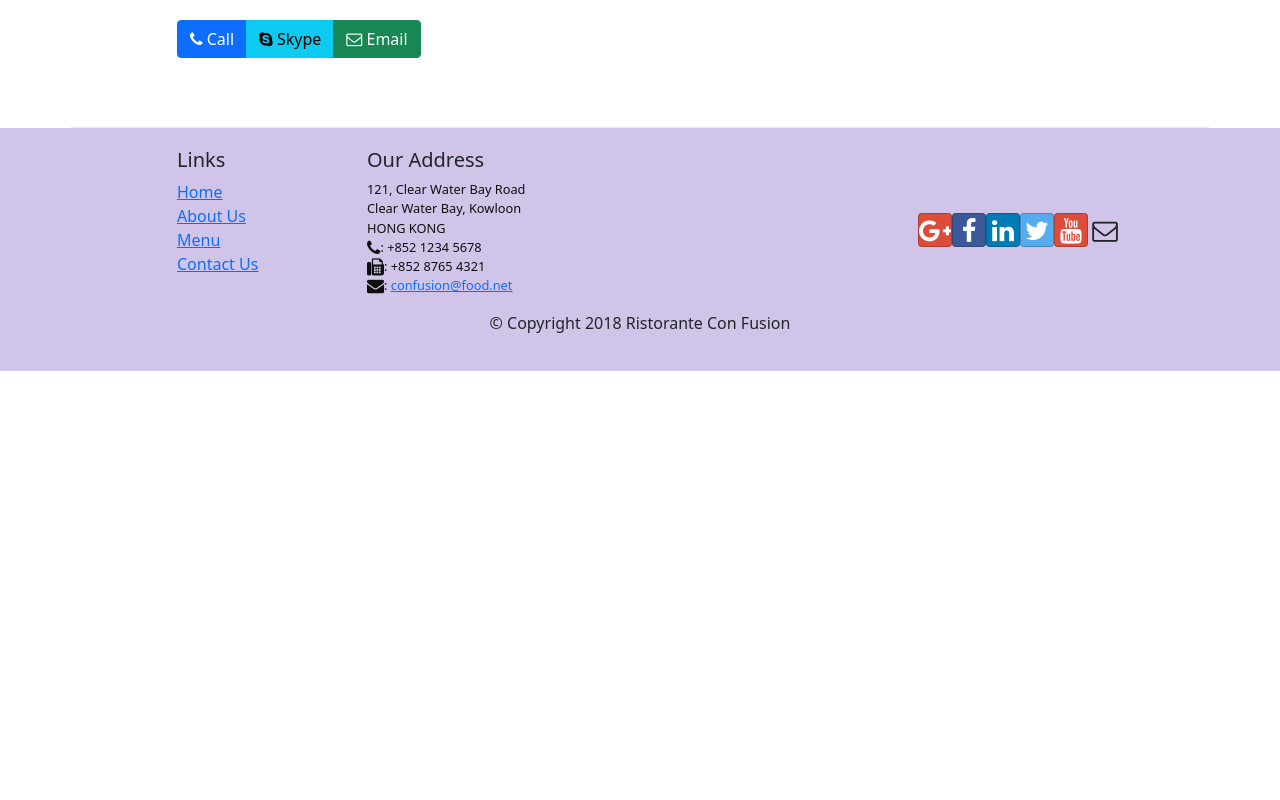
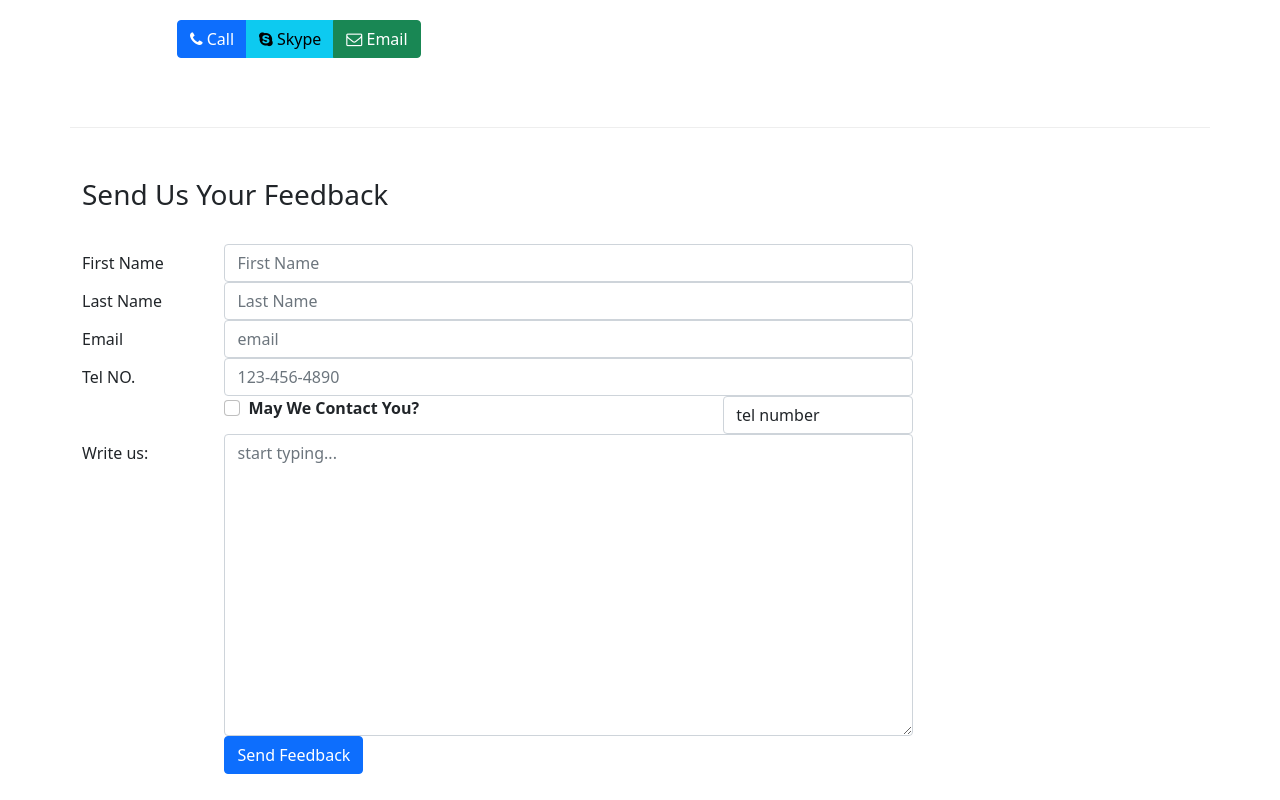
Before and after one commit to suryansh-max/Confusion, a React (Create React App) app: page /contactus in a window 1280 px wide. Shown: the part 740-1540 px from the top of the page. Before the commit the page ends 1111 px from the top, so only its background shows below. Built offline with nearby package versions, Linux system fonts and the light colour scheme.

Commit message:
controlled forms

```diff
--- a/src/components/ContactComponent.js
+++ b/src/components/ContactComponent.js
@@ -1,9 +1,45 @@
-import React from 'react';
+import React, { Component } from 'react';
 import { Link } from 'react-router-dom';
-import { Breadcrumb, BreadcrumbItem } from 'reactstrap';
+import { Breadcrumb, BreadcrumbItem, Button, Form, FormGroup, Label, Col, Input } from 'reactstrap';
 
-function Contact(props) {
-    return(
+class Contact extends Component {
+
+    constructor(props){
+        super(props);
+
+        this.state = {
+            firstname : '',
+            lastname : '' ,
+            telnum : '',
+            email : '',
+            agree : false ,
+            contactType : '',
+            message : ''
+        }
+        this.HandleSumbit = this.HandleSumbit.bind(this);
+        this.HandleInput = this.HandleInput.bind(this);
+    }
+
+    HandleInput(event){
+        const target = event.target;
+        const name = target.name;
+        const value = target.type === 'checkbox' ? target.checked : target.value;
+
+        this.setState(
+            {[name] : value}
+        );
+
+        console.log('handle input invocked');
+    }
+
+    HandleSumbit(event){
+        console.log(JSON.stringify(this.state));
+        alert(JSON.stringify(this.state));
+        event.preventDefault();
+    }
+
+    render() {
+        return (
             <div className="container">
                 <div className="row">
                     <Breadcrumb className="bc">
@@ -44,8 +80,72 @@
                         </div>
                     </div>
                 </div>
+                <div className="row row-content">
+                    <div className="col-12">
+                        <h3>Send Us Your Feedback</h3><br />
+                    </div>
+                    <div className="col-12 col-md-9" >
+                        <Form onSubmit={this.HandleSumbit}>
+                            <FormGroup row className="fg">
+                                <Label md={2} htmlFor="firstname">First Name</Label>
+                                <Col md={10}>
+                                    <Input type="text" name="firstname" id="firstname" placeholder="First Name" value={this.state.firstname} onChange={this.HandleInput} />
+                                </Col>
+                            </FormGroup>
+                            <FormGroup row className="fg">
+                                <Label md={2} htmlFor="lastname">Last Name</Label>
+                                <Col md={10}>
+                                    <Input type="text" name="lastname" id="lastname" placeholder="Last Name" value={this.state.lastname} onChange={this.HandleInput} />
+                                </Col>
+                            </FormGroup>
+                            <FormGroup row className="fg">
+                                <Label md={2} htmlFor="email">Email</Label>
+                                <Col md={10}>
+                                    <Input type="email" name="email" id="email" placeholder="email" value={this.state.email} onChange={this.HandleInput} />
+                                </Col>
+                            </FormGroup >
+                            <FormGroup row className="fg">
+                                <Label md={2} htmlFor="telnum">Tel NO.</Label>
+                                <Col md={10}>
+                                    <Input type="number" name="telnum" id="telnum" placeholder="123-456-4890" value={this.state.telnum} onChange={this.HandleInput} />
+                                </Col>
+                            </FormGroup>
+                            <FormGroup row className="fg">
+                                <Col md={{size : 6 , offset : 2}} >
+                                    <FormGroup check>
+                                        <Label check>
+                                            <Input type="checkbox" name="agree" checked={this.state.agree} onChange={this.HandleInput} />
+                                            {' '}<strong>May We Contact You?</strong>
+                                        </Label>
+                                    </FormGroup>
+                                </Col>
+                                <Col md={{size : 3 , offset : 1}} >
+                                    <Input type="select" name="contactType" value={this.state.contactType} onChange={this.HandleInput}>
+                                        <option>tel number </option>
+                                        <option>Email </option>
+                                    </Input>
+                                </Col>
+                            </FormGroup>
+                            <FormGroup row className="fg">
+                                <Label md={2} htmlFor="message">Write us:</Label>
+                                <Col md={10}>
+                                    <Input type="textarea" name="message" id="message" placeholder="start typing..." rows="12" value={this.state.message} onChange={this.HandleInput} />
+                                </Col>
+                            </FormGroup>
+                            <FormGroup row className="fg">
+                                <Col md={{size : 3 , offset : 2}}>
+                                    <Button  type="submit" color="primary">Send Feedback</Button>
+                                </Col>
+                            </FormGroup>
+                        </Form>
+                    </div>
+
+                </div>
+
             </div>
         );
     }
 
+}
+
 export default Contact;
```
Also changed, not shown: src/components/MainComponent.js (+11 -9 lines). Lines whose indentation alone changed are shown as unchanged.
